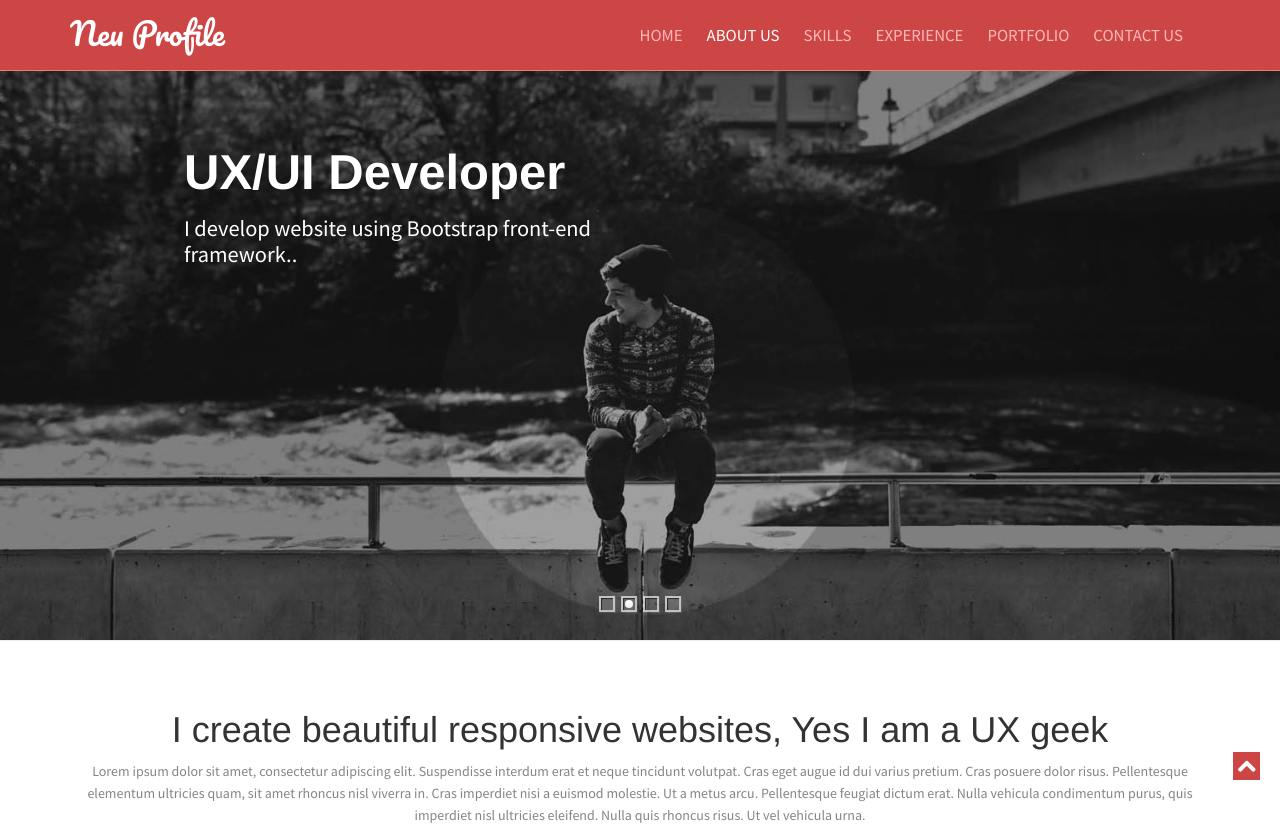
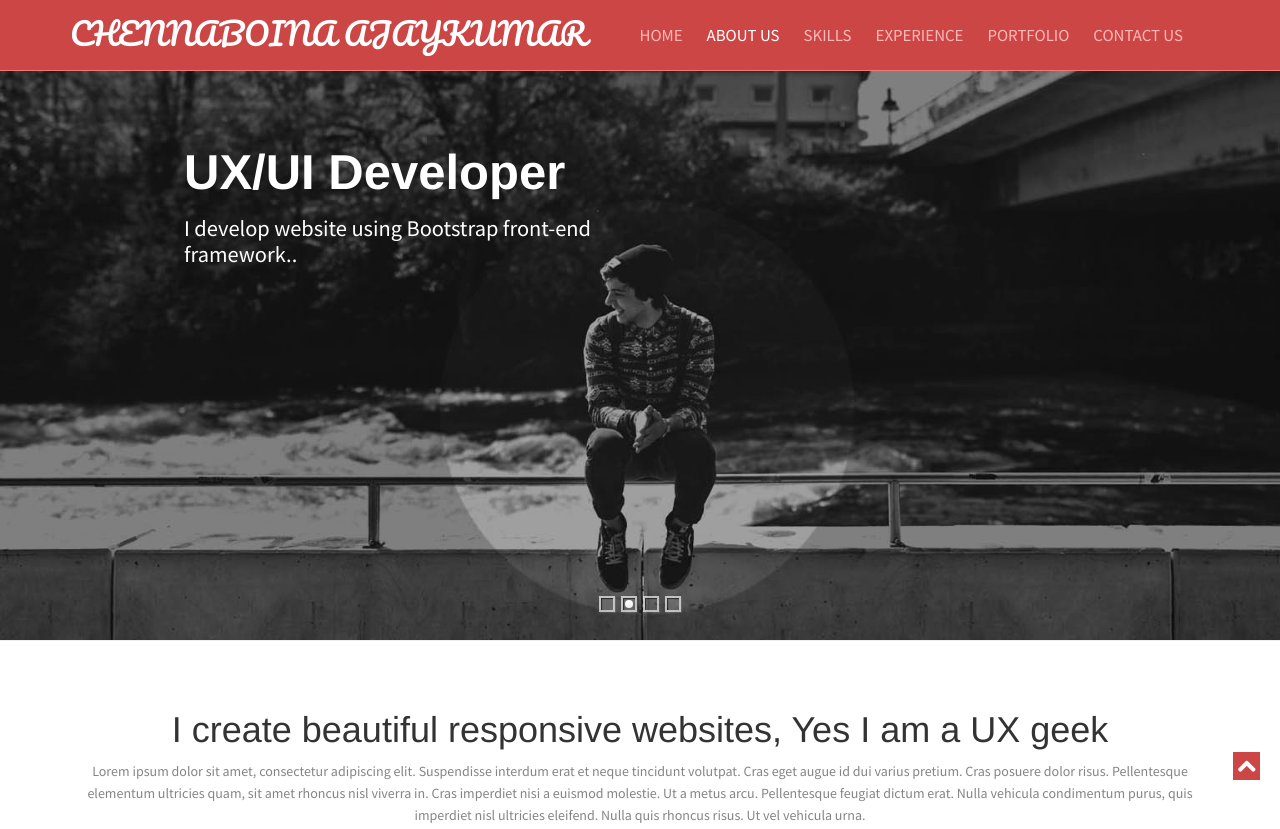
Before and after one commit to Ajay94929/Ajay94929.github.io, a plain HTML site: page index.html in a window 1280 px wide. Shown: the top 829 px of the page. Drawn offline with Linux system fonts and the light colour scheme.

Commit message:
Update index.html

```diff
--- a/index.html
+++ b/index.html
@@ -42,7 +42,7 @@
                         <span class="icon-bar"></span>
                         <span class="icon-bar"></span>
                     </button>
-                    <a href="#" class="navbar-brand scroll-top logo"><b>Neu Profile</b></a>
+                    <a href="#" class="navbar-brand scroll-top logo"><b>CHENNABOINA AJAYKUMAR</b></a>
                 </div>
                 <!--/.navbar-header-->
                 <div id="main-nav" class="collapse navbar-collapse">
```
